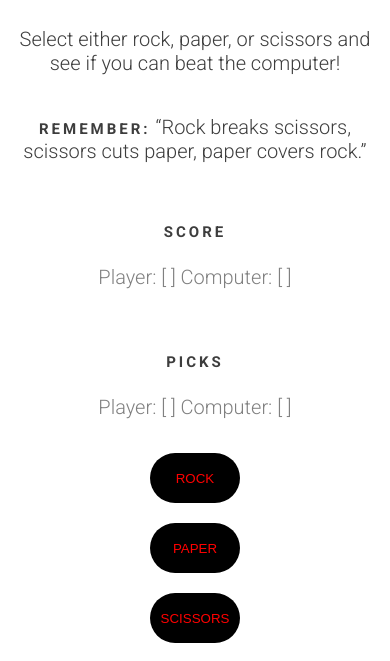
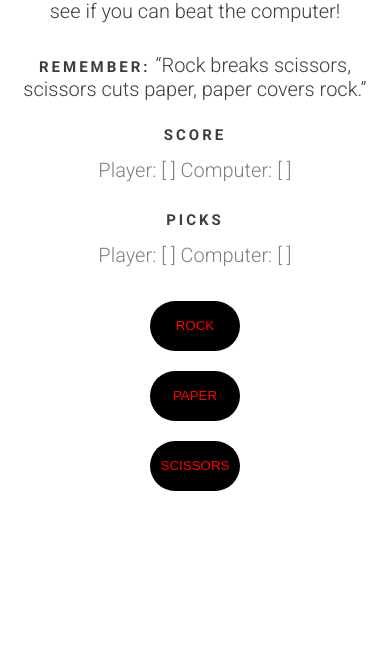
Before and after one commit to eddy-past-projects/rock, a plain HTML site: page index.html in a window 390 px wide. Shown: the part 183-844 px from the top of the page. Drawn offline with Linux system fonts and the light colour scheme.

Commit message:
mobile done

```diff
--- a/script.js
+++ b/script.js
@@ -32,6 +32,7 @@ function playgame(e) {
 	if (result === 'Draw') {
 		outcome.innerText = "It's a tie!";
 	}
+}
 
 function checkWinner(player, computer) {
 	if (player === computer) {
@@ -62,4 +63,3 @@ function playgame(e) {
 		}
 	}
 }
-}
--- a/style.css
+++ b/style.css
@@ -1,5 +1,6 @@
 * {
 	box-sizing: border-box;
+	padding: 0;
 }
 body {
 	text-align: center;
@@ -10,6 +11,7 @@ body {
 }
 .container {
 	margin-top: 100px;
+	margin: 100px 20px 0 20px;
 	display: flex;
 	flex-direction: column;
 	justify-content: center;
@@ -22,6 +24,9 @@ body {
 .computerScore {
 	color: #000;
 	font-weight: 400;
+}
+p {
+	margin: 10px;
 }
 
 h1 {
@@ -68,8 +73,30 @@ h3 {
 }
 h2,
 strong {
-	margin-top: 40px;
+	margin-top: 30px;
 	font-size: 15px;
 	text-transform: uppercase;
 	letter-spacing: 3px;
 }
+@media (max-width: 600px) {
+	.container {
+		margin: auto;
+		margin-top: 30px;
+	}
+	h1 {
+		width: 75%;
+		line-height: 1.1;
+		height: 80px;
+		padding-top: 12px;
+		font-size: 28px;
+	}
+	p {
+		margin-bottom: 20px;
+	}
+	h2 {
+		margin: 5px;
+	}
+	h3 {
+		margin-top: 10px;
+	}
+}
```
Lines whose indentation alone changed are shown as unchanged.
